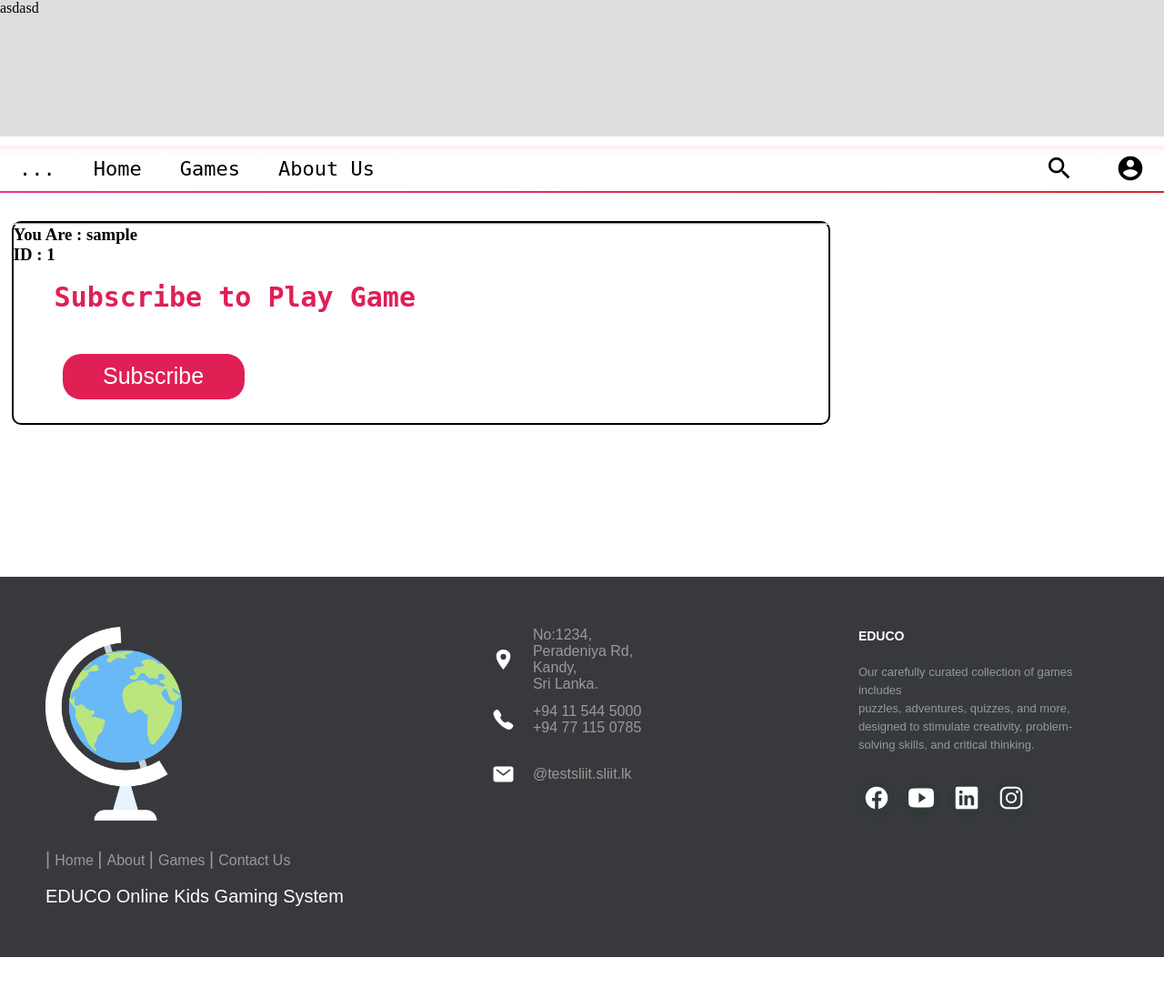
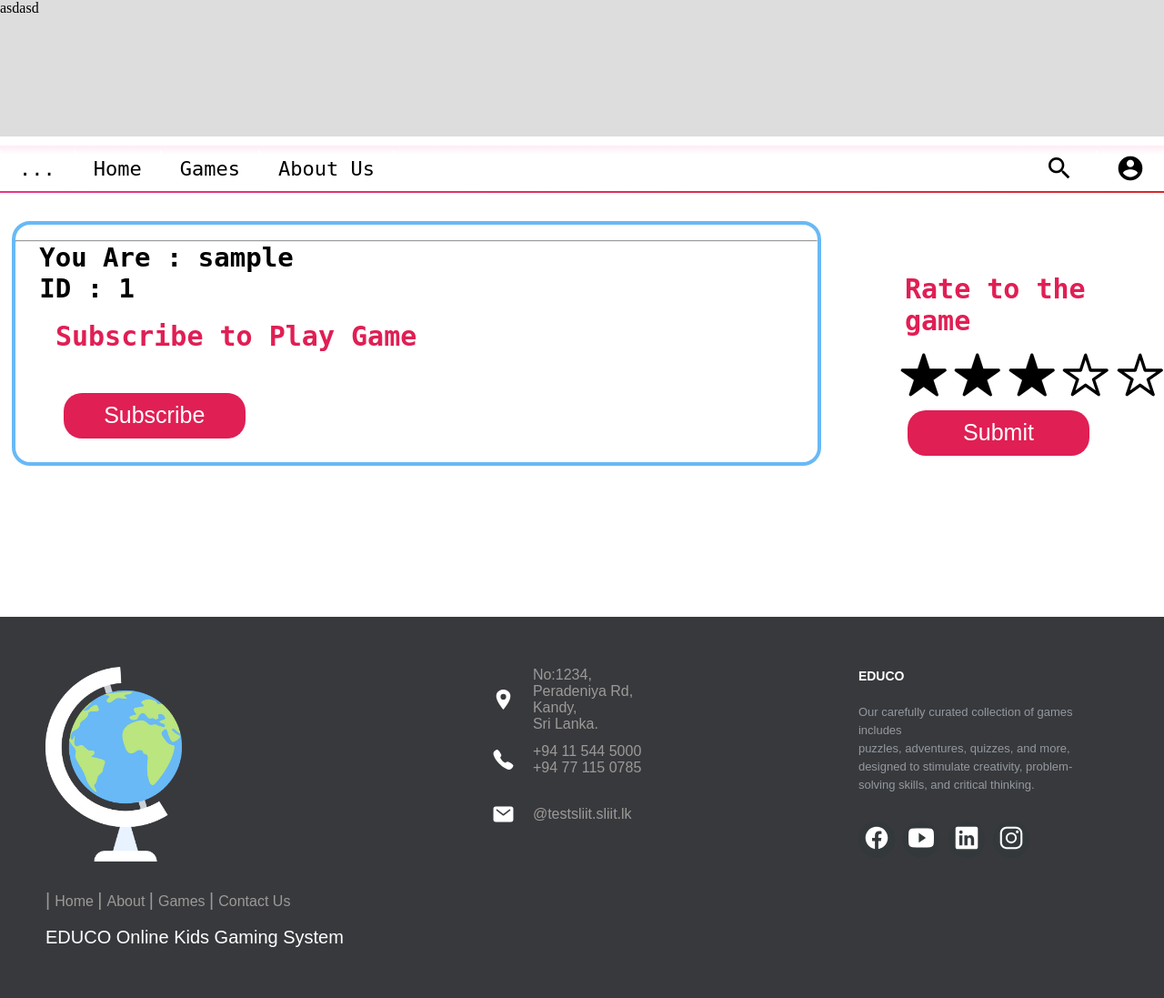
Before and after one commit to ravinduiddamalgoda/educo-sliit, a PHP site: page /view_games.php?id=1 in a window 1280 px wide. Shown: the whole page at 91% size. Before the commit the page ends 1052 px from the top, so only its background shows below. Run offline with PHP 8.4, Linux system fonts and the light colour scheme; the visitor is signed in with stand-in values (Sample User, id 1); data that the repository does not hold is empty.

Commit message:
Rating Done

```diff
--- a/src/css/games.css
+++ b/src/css/games.css
@@ -6,10 +6,11 @@
 .data{
     width: 70%;
     height: auto;
-    border: 2px solid;
+    border: 4px solid;
     /* margin: auto; */
     position: inherit;
-    border-radius: 10px;
+    border-radius: 20px;
+    border-color: rgb(104, 185, 246);
     margin: 1% 1% 1% 1%;
 
 }
@@ -50,3 +51,31 @@
     /* width: 1px;
     height: 1px; */
 }
+.title{
+    font-size: 50px;
+    font-family: monospace;
+    padding-left:3%;
+    padding-top: 1%;
+    padding-bottom: 1%;
+    color: #213555;
+
+}
+
+.title2{
+    font-size: 29px;
+    font-family: monospace;
+    padding-left: 3%;
+}
+
+.rating{
+    margin-top: 5%;
+    margin-left: 5%;
+
+}
+
+.star-direction{
+    display: flex;
+    flex-direction: row;
+    margin-top: 2%;
+    margin-left: 1%;
+}
--- a/view_games.php
+++ b/view_games.php
@@ -43,9 +43,9 @@ session_start();
                     }
                 }
 
-                echo '<h1>' . $Game_name . '</h1>
+                echo '<h1 class="title">' . $Game_name . '</h1>
                     <hr>';
-                echo "<h3>You Are : $user_name <br> ID : $user_id <br></h3> ";
+                echo "<h3 class ='title2'>You Are : $user_name <br> ID : $user_id <br></h3> ";
 
                 // need to get data from Database
 
@@ -55,8 +55,6 @@ session_start();
                 if ($resultSub->num_rows > 0) {
                     $subscribe = true;
                 }
-
-
 
                 ?>
                 <div width="1000px" height="1000px">
@@ -104,6 +102,18 @@ session_start();
 
             </div>
         </div>
+        <div class="rating">
+            <h3 class="fayerPlay"> Rate to the game</h3>
+            <div class="star-direction">
+                <ion-icon name="star" style="font-size: 60px; margin-left: 2%; margin-top:2%; "></ion-icon>
+                <ion-icon name="star" style="font-size: 60px; margin-left: 2%; margin-top:2%; "></ion-icon>
+                <ion-icon name="star" style="font-size: 60px; margin-left: 2%; margin-top:2%; "></ion-icon>
+                <ion-icon name="star-outline" style="font-size: 60px; margin-left: 2%; margin-top:2%; "></ion-icon>
+                <ion-icon name="star-outline" style="font-size: 60px; margin-left: 2%; margin-top:2%; "></ion-icon>
+
+            </div>
+            <button class = "btnsub">Submit</button>
+        </div>
     </div>
 
 
```
Also changed, not shown: search.php (+53 -0 lines), src/css/search.css (added, +78 -0 lines).
